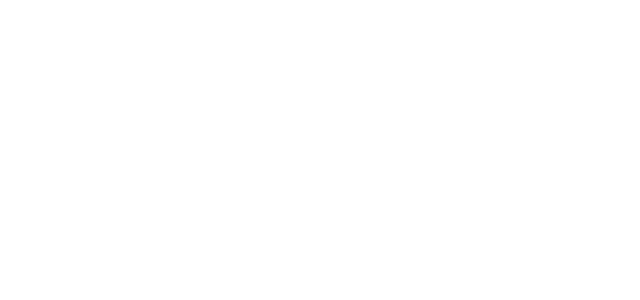
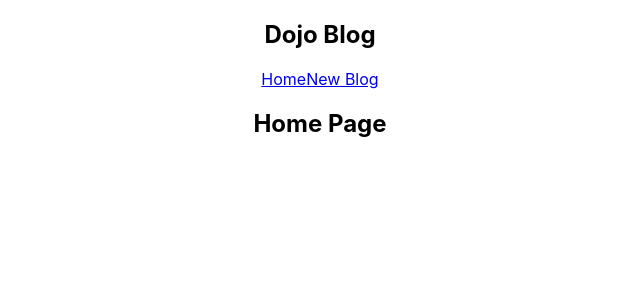
Before and after one commit to Hamberfim/dojo-blog, a React (Create React App) app: page / in a window 1280 px wide. Shown: the top 300 px of the page, without its empty margins (320-960 px from the left). Built offline with nearby package versions, Linux system fonts and the light colour scheme.

Commit message:
component tree scafold

```diff
--- a/src/App.js
+++ b/src/App.js
@@ -1,4 +1,6 @@
 import './App.css';
+import Navbar from './Navbar';
+import Home from './Home'
 
 // root component of the application - component tree
 function App() {
@@ -7,11 +9,12 @@
   // return the JSX template
   return (
     <div className="App">
-        {/* comments inside jsx must be surrounded with curly brackets */}
-        <div className="content">
-
-
-        </div>
+      {/* Navbar */}
+      <Navbar />
+      {/* page content */}
+      <div className="content">
+        <Home />
+      </div>
     </div>
   );
 }
--- /dev/null
+++ b/src/Home.js
@@ -0,0 +1,9 @@
+const Home = () => {
+    return (
+        <div className="home">
+            <h2>Home Page</h2>
+        </div>
+     );
+}
+
+export default Home;
--- /dev/null
+++ b/src/Navbar.js
@@ -0,0 +1,26 @@
+// a component is a function that return a JSX template
+// and is exported at the bottome of the file
+
+// stateless function component
+// function Navbar() {
+//     return (
+
+//     );
+// }
+
+// export default Navbar;
+
+// stateless function component -using simple react snippet 'sfc' and lambda/arrow function
+const Navbar = () => {
+    return (
+        <nav className="navbar">
+            <h1>Dojo Blog</h1>
+            <div className="links">
+                <a href="/">Home</a>
+                <a href="/create">New Blog</a>
+            </div>
+        </nav>
+     );
+}
+
+export default Navbar;
```
